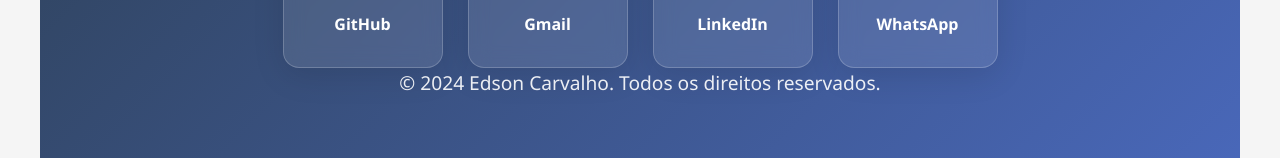
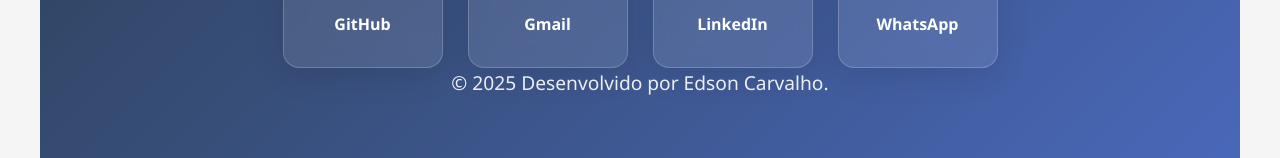
Before and after one commit to Edson468/Portf-lio, a plain HTML site: page index.html in a window 1280 px wide. Shown: the part 3508-3666 px from the top of the page. Drawn offline with Linux system fonts and the light colour scheme.

Commit message:
Update index.html

```diff
--- a/index.html
+++ b/index.html
@@ -147,9 +147,10 @@
                 <img src="img/Logo-Whatsapp.png" alt="WhatsApp"> WhatsApp
             </a>
         </div>
-        <p class="copyright">&copy; 2024 Edson Carvalho. Todos os direitos reservados.</p>
+        <p class="copyright">&copy; 2025 Desenvolvido por Edson Carvalho.</p>
     </footer>
 
     <script src="script.js"></script>
 </body>
+
 </html>
```
